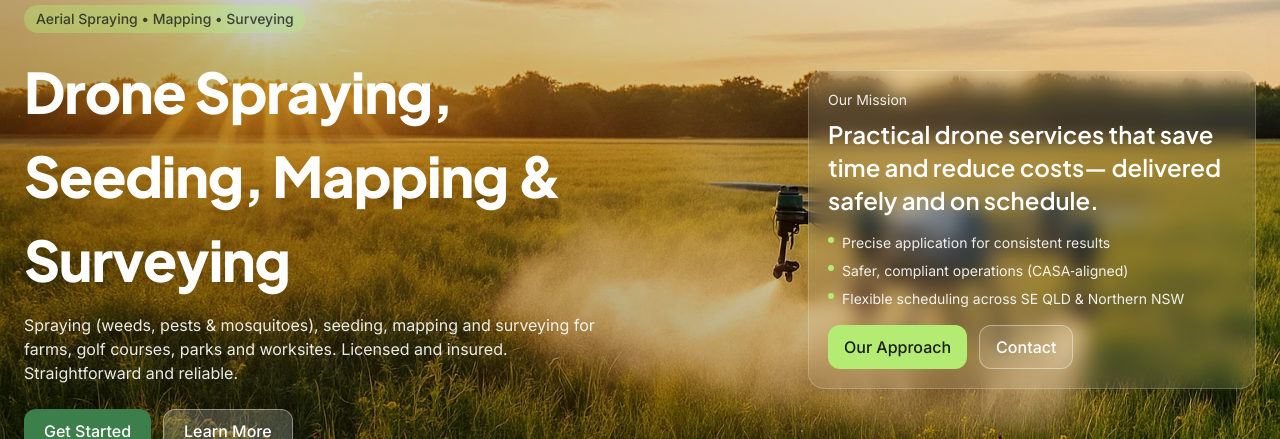
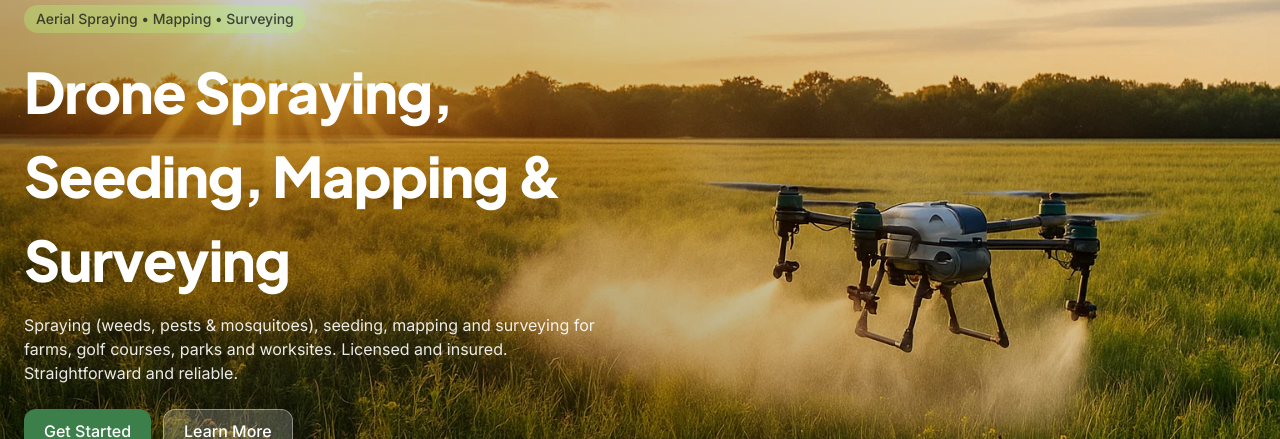
Before and after one commit to josh-thompson13/ads-website, a Next.js app: page / in a window 1280 px wide. Shown: the part 163-602 px from the top of the page. Built offline with nearby package versions, Linux system fonts and the light colour scheme; no server answers.

Commit message:
More changes

```diff
--- a/src/components/marketing/Hero.tsx
+++ b/src/components/marketing/Hero.tsx
@@ -66,48 +66,6 @@ export default function Hero() {
               </div>
             </div>
           </div>
-          {/* Right: mission card (glass) */}
-          <div className="hidden lg:block lg:col-span-5">
-            <div className="ml-auto max-w-md rounded-2xl glass-card ring-glass text-white p-5">
-              <div className="text-sm opacity-90 mb-2">Our Mission</div>
-              <h3 className="font-display text-2xl font-semibold leading-snug">
-                Practical drone services that save time and reduce costs—
-                delivered safely and on schedule.
-              </h3>
-              <ul className="mt-4 space-y-2 text-sm text-white/90">
-                <li className="flex items-start gap-2">
-                  <span className="mt-1 h-1.5 w-1.5 rounded-full bg-accent inline-block" />
-                  Precise application for consistent results
-                </li>
-                <li className="flex items-start gap-2">
-                  <span className="mt-1 h-1.5 w-1.5 rounded-full bg-accent inline-block" />
-                  Safer, compliant operations (CASA‑aligned)
-                </li>
-                <li className="flex items-start gap-2">
-                  <span className="mt-1 h-1.5 w-1.5 rounded-full bg-accent inline-block" />
-                  Flexible scheduling across SE QLD & Northern NSW
-                </li>
-              </ul>
-              <div className="mt-4 flex gap-3">
-                <Link href="#about">
-                  <Button
-                    variant="accent"
-                    className="px-4 py-2 rounded-xl text-ink"
-                  >
-                    Our Approach
-                  </Button>
-                </Link>
-                <Link href="/contact">
-                  <Button
-                    variant="outline"
-                    className="px-4 py-2 rounded-xl border-white/40 bg-white/10 text-white"
-                  >
-                    Contact
-                  </Button>
-                </Link>
-              </div>
-            </div>
-          </div>
         </div>
       </div>
     </section>
```
